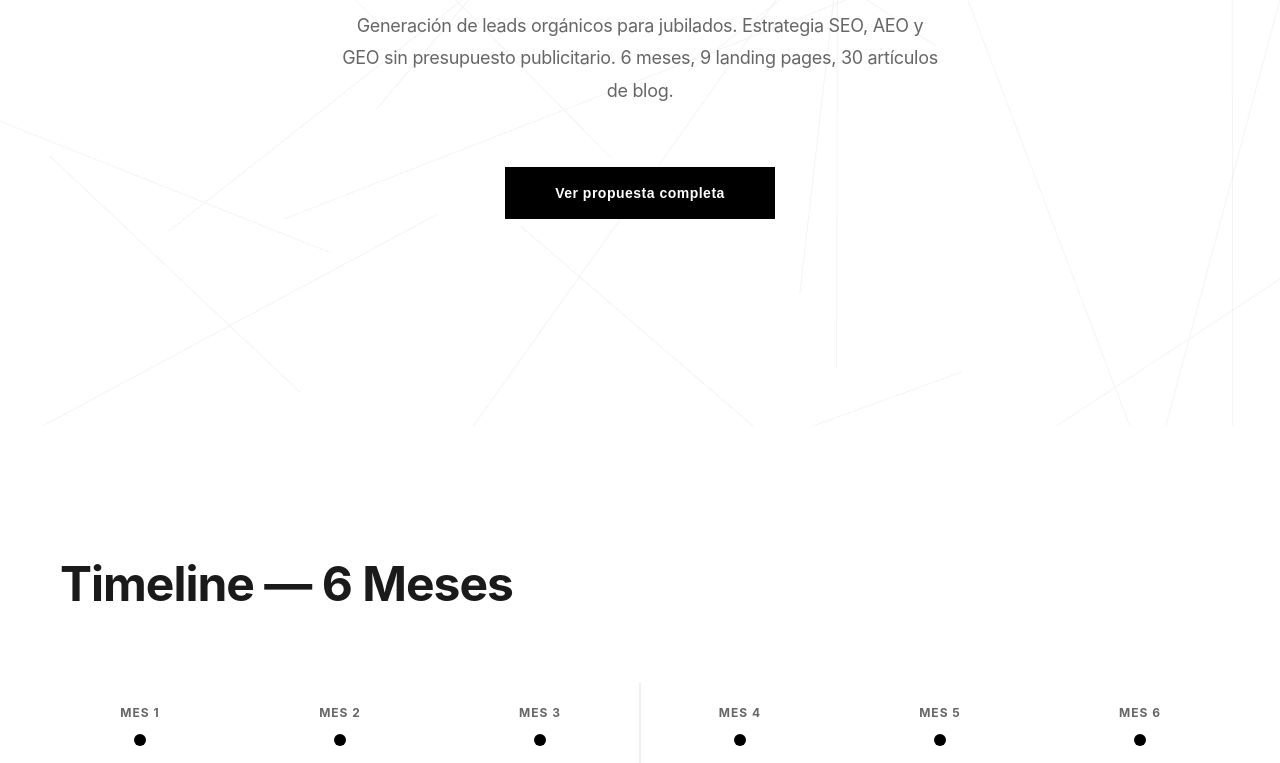
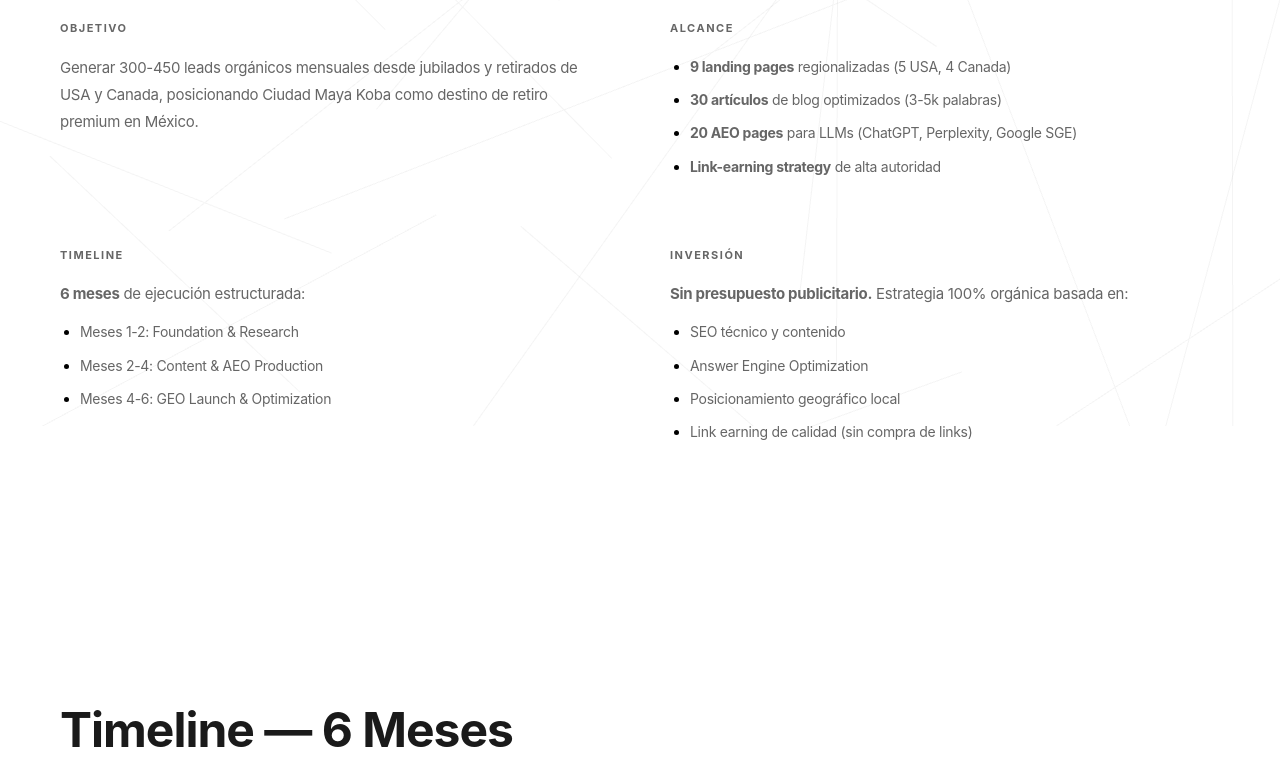
Before and after one commit to mesainteligentedemo-cell/ciudad-maya-koba-propuesta, a website: page index.html in a window 1280 px wide. Shown: the part 374-1137 px from the top of the page. Drawn offline with nearby package versions, Linux system fonts and the light colour scheme; animation ran at ten frames a second.

Commit message:
feat: agregar resumen ejecutivo formal, quitar CTA

```diff
--- a/index.html
+++ b/index.html
@@ -110,51 +110,74 @@
             padding: 120px 60px;
         }
 
-        /* HERO */
+        /* HERO / EXECUTIVE SUMMARY */
         .hero {
             min-height: calc(100vh - 80px);
             display: flex;
             flex-direction: column;
             justify-content: center;
             align-items: center;
-            text-align: center;
         }
 
         .hero h1 {
-            font-size: 64px;
+            font-size: 56px;
             font-weight: 700;
             letter-spacing: -1.5px;
-            margin-bottom: 20px;
+            margin-bottom: 60px;
             line-height: 1.2;
+            max-width: 900px;
         }
 
-        .hero p {
-            font-size: 18px;
+        .executive-summary {
+            display: grid;
+            grid-template-columns: repeat(2, 1fr);
+            gap: 60px;
+            max-width: 1200px;
+            width: 100%;
+        }
+
+        .summary-block {
+            display: flex;
+            flex-direction: column;
+            justify-content: space-between;
+        }
+
+        .summary-label {
+            font-size: 11px;
+            font-weight: 700;
+            letter-spacing: 1.5px;
             color: var(--text-secondary);
-            max-width: 600px;
-            margin: 0 auto 60px;
+            text-transform: uppercase;
+            margin-bottom: 16px;
+        }
+
+        .summary-content h3 {
+            font-size: 28px;
+            font-weight: 700;
+            margin-bottom: 16px;
+            line-height: 1.3;
+        }
+
+        .summary-content p {
+            font-size: 15px;
+            color: var(--text-secondary);
+            line-height: 1.8;
+            margin-bottom: 12px;
+        }
+
+        .summary-list {
+            font-size: 14px;
+            color: var(--text-secondary);
             line-height: 1.8;
         }
 
-        .cta-button {
-            display: inline-block;
-            padding: 16px 48px;
-            background: var(--black);
-            color: var(--white);
-            text-decoration: none;
-            font-weight: 600;
-            font-size: 14px;
-            letter-spacing: 0.5px;
-            border: 2px solid var(--black);
-            transition: all 0.4s cubic-bezier(0.25, 0.46, 0.45, 0.94);
-            cursor: pointer;
-            border-radius: 0;
+        .summary-list li {
+            margin-bottom: 8px;
+            margin-left: 20px;
         }
 
-        .cta-button:hover {
-            background: var(--white);
+        .summary-list li::marker {
             color: var(--black);
-            box-shadow: 0 20px 40px rgba(0, 0, 0, 0.1);
         }
 
         /* SECTION TITLES */
@@ -572,11 +595,63 @@
     </header>
 
     <main>
-        <!-- HERO -->
+        <!-- EXECUTIVE SUMMARY -->
         <section class="hero">
-            <h1>Strategic Roadmap 2026</h1>
-            <p>Generación de leads orgánicos para jubilados. Estrategia SEO, AEO y GEO sin presupuesto publicitario. 6 meses, 9 landing pages, 30 artículos de blog.</p>
-            <button class="cta-button">Ver propuesta completa</button>
+            <h1>Estrategia de Generación de Leads Orgánicos — Ciudad Maya Koba</h1>
+
+            <div class="executive-summary">
+                <div class="summary-block">
+                    <div>
+                        <div class="summary-label">Objetivo</div>
+                        <div class="summary-content">
+                            <p>Generar 300-450 leads orgánicos mensuales desde jubilados y retirados de USA y Canada, posicionando Ciudad Maya Koba como destino de retiro premium en México.</p>
+                        </div>
+                    </div>
+                </div>
+
+                <div class="summary-block">
+                    <div>
+                        <div class="summary-label">Alcance</div>
+                        <div class="summary-content">
+                            <ul class="summary-list">
+                                <li><strong>9 landing pages</strong> regionalizadas (5 USA, 4 Canada)</li>
+                                <li><strong>30 artículos</strong> de blog optimizados (3-5k palabras)</li>
+                                <li><strong>20 AEO pages</strong> para LLMs (ChatGPT, Perplexity, Google SGE)</li>
+                                <li><strong>Link-earning strategy</strong> de alta autoridad</li>
+                            </ul>
+                        </div>
+                    </div>
+                </div>
+
+                <div class="summary-block">
+                    <div>
+                        <div class="summary-label">Timeline</div>
+                        <div class="summary-content">
+                            <p><strong>6 meses</strong> de ejecución estructurada:</p>
+                            <ul class="summary-list">
+                                <li>Meses 1-2: Foundation & Research</li>
+                                <li>Meses 2-4: Content & AEO Production</li>
+                                <li>Meses 4-6: GEO Launch & Optimization</li>
+                            </ul>
+                        </div>
+                    </div>
+                </div>
+
+                <div class="summary-block">
+                    <div>
+                        <div class="summary-label">Inversión</div>
+                        <div class="summary-content">
+                            <p><strong>Sin presupuesto publicitario.</strong> Estrategia 100% orgánica basada en:</p>
+                            <ul class="summary-list">
+                                <li>SEO técnico y contenido</li>
+                                <li>Answer Engine Optimization</li>
+                                <li>Posicionamiento geográfico local</li>
+                                <li>Link earning de calidad (sin compra de links)</li>
+                            </ul>
+                        </div>
+                    </div>
+                </div>
+            </div>
         </section>
 
         <!-- TIMELINE -->
```
